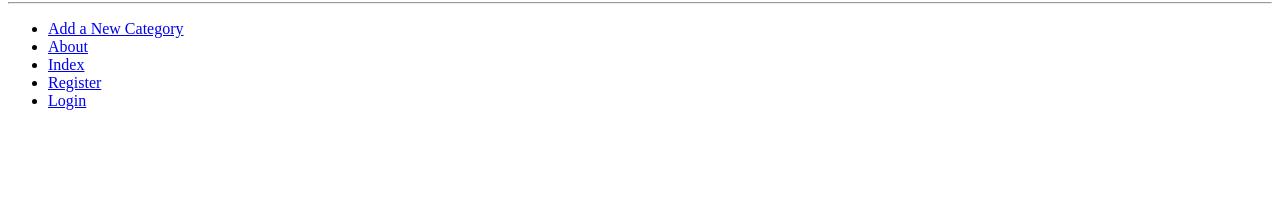
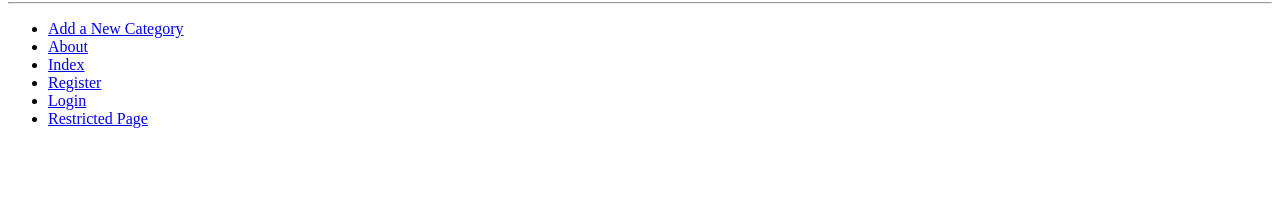
Before and after one commit to Whale81/tango_with_django_project, a Django app: page /rango/about/ in a window 1280 px wide. Shown: the part 597-800 px from the top of the page. Run offline with Django 3.2, Linux system fonts and the light colour scheme; data comes from the database, SQL or seed files in the repository.

Commit message:
chapter9.8 Restricting Access with a Decorator

```diff
--- a/rango/urls.py
+++ b/rango/urls.py
@@ -11,4 +11,5 @@ urlpatterns = [
     path('category/<slug:category_name_slug>/add_page/',views.add_page, name='add_page'),
     path('register/', views.register, name='register'),
     path('login/', views.user_login, name='login'),
+    path('restricted/', views.restricted, name='restricted'),
 ]
--- a/rango/views.py
+++ b/rango/views.py
@@ -8,9 +8,7 @@ from django.shortcuts import redirect
 from django.urls import reverse
 from rango.forms import UserForm, UserProfileForm
 from django.contrib.auth import authenticate, login
-from django.http import HttpResponse
-from django.urls import reverse
-from django.shortcuts import redirect
+from django.contrib.auth.decorators import login_required
 
 # Create your views here.
 def index(request):
@@ -204,3 +202,7 @@ def user_login(request):
         # No context variables to pass to the template system, hence the
         # blank dictionary object...
         return render(request, 'rango/login.html')
+
+@login_required
+def restricted(request):
+    return HttpResponse("Since you're logged in, you can see this text!")
--- a/tango_with_django_project/settings.py
+++ b/tango_with_django_project/settings.py
@@ -29,6 +29,7 @@ DEBUG = True
 
 ALLOWED_HOSTS = []
 
+LOGIN_URL = 'rango:login'
 
 # Application definition
 
--- a/templates/rango/base.html
+++ b/templates/rango/base.html
@@ -32,6 +32,7 @@
                 <li><a href="{% url 'rango:index' %}">Index</a></li>
                 <li><a href="{% url 'rango:register' %}">Register</a></li>
                 <li><a href="{% url 'rango:login' %}">Login</a></li>
+                <li><a href="{% url 'rango:restricted' %}">Restricted Page</a></li>
             </ul>
         </div>
 
```
